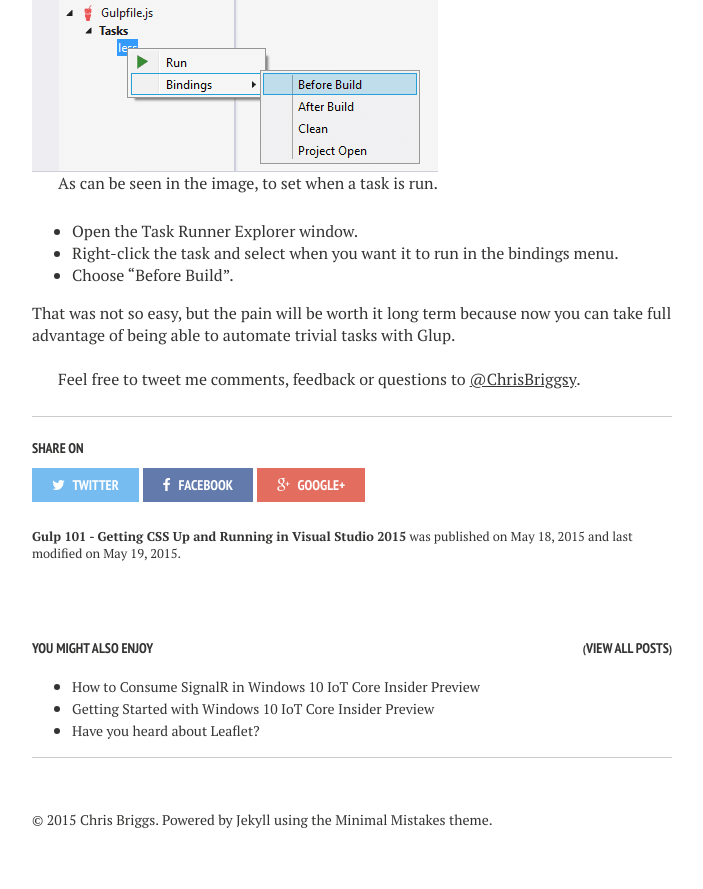
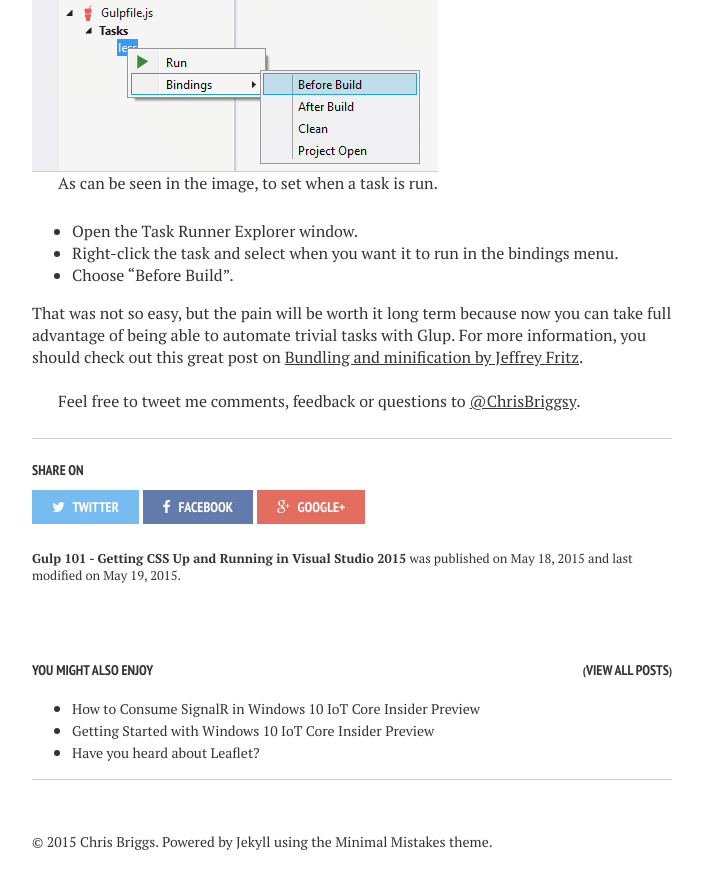
Before and after one commit to Briggsc28/briggsc28.github.io, a Jekyll site: the page built from _posts/2015-05-18-Glup-101-CSS-all-the-LESS.md, in a window 1280 px wide and 900 px high, scrolled down 2271 px. Shown: the top 889 px of the window, without its empty margins (288-991 px from the left). Built offline with Jekyll 4.4.1, drawn with Linux system fonts in a browser that asks for light colours; nearby versions of some CDN libraries.

Commit message:
Added link to Jeffrey Fritz]

```diff
--- a/_posts/2015-05-18-Glup-101-CSS-all-the-LESS.md
+++ b/_posts/2015-05-18-Glup-101-CSS-all-the-LESS.md
@@ -79,7 +79,7 @@
 * Right-click the task and select when you want it to run in the bindings menu.
 * Choose "Before Build".
 
-That was not so easy, but the pain will be worth it long term because now you can take full advantage of being able to automate trivial tasks with Glup.
+That was not so easy, but the pain will be worth it long term because now you can take full advantage of being able to automate trivial tasks with Glup. For more information, you should check out this great post on [Bundling and minification by Jeffrey Fritz](http://www.jeffreyfritz.com/2015/05/where-did-my-asp-net-bundles-go-in-asp-net-5/).
 
 <BR>
 
```
